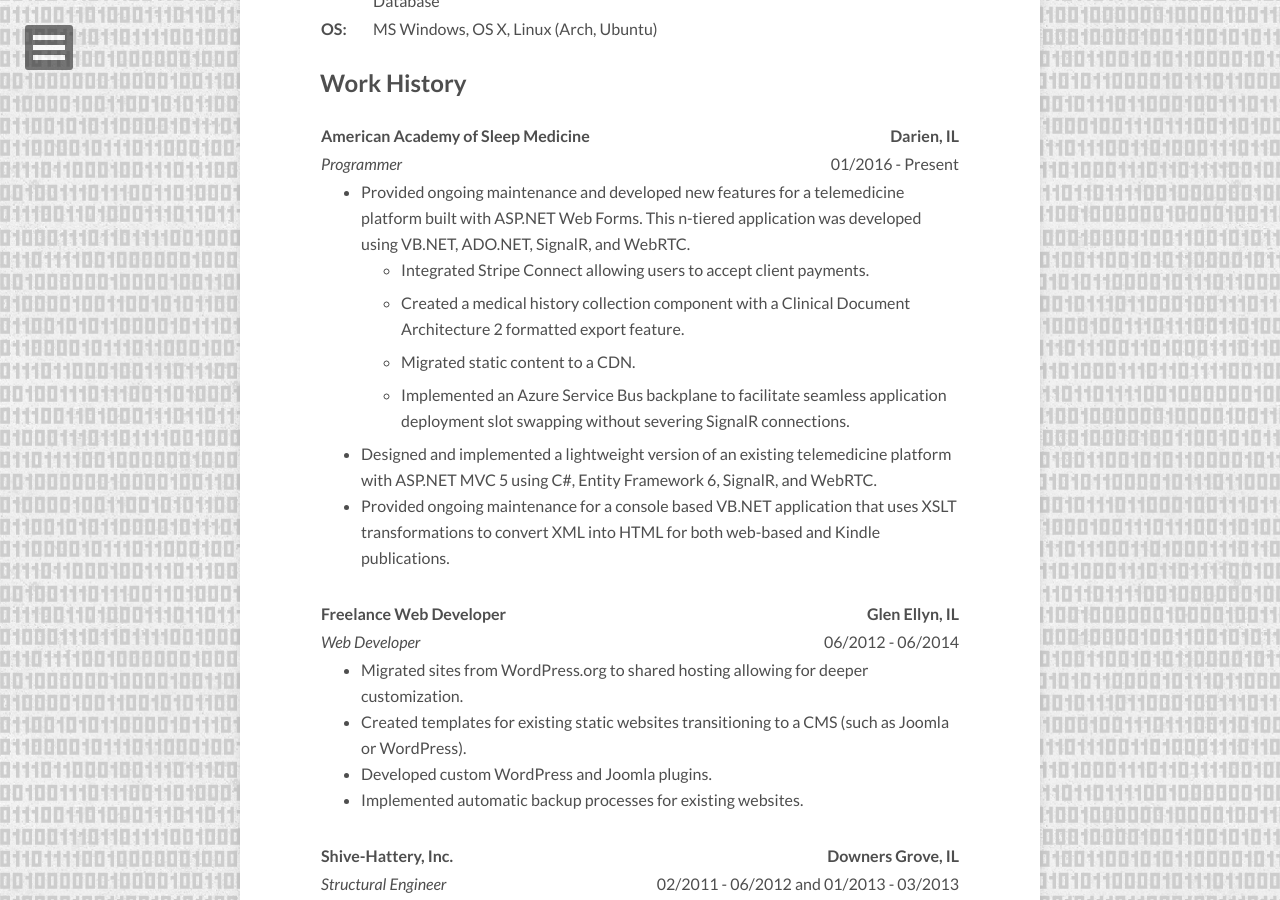
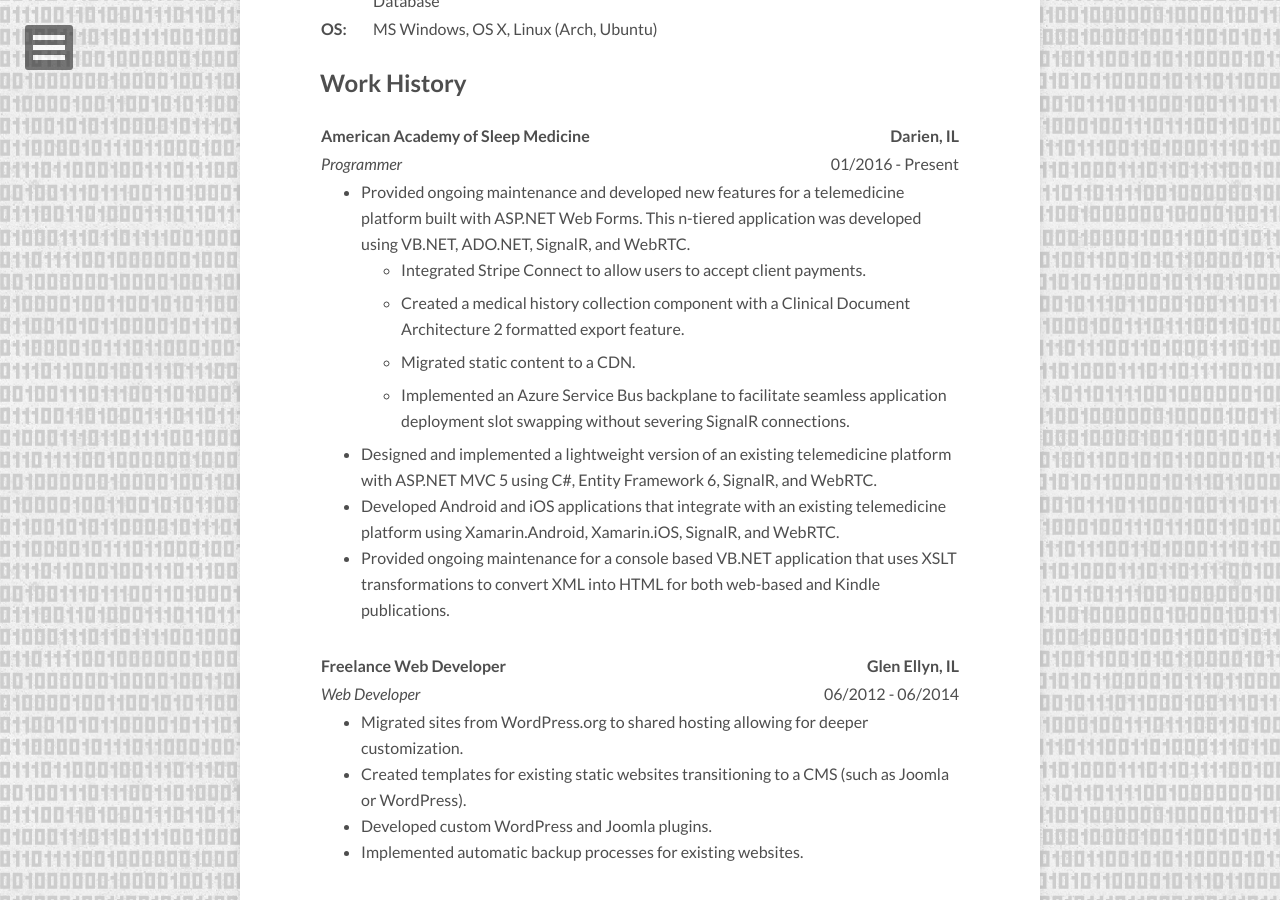
Before and after one commit to JacobMDavidson/JacobMDavidson.github.io, a Jekyll site: the page built from about/index.md, in a window 1280 px wide and 900 px high, scrolled down 975 px. Built offline with Jekyll 4.4.1, drawn with Linux system fonts in a browser that asks for light colours; nearby versions of some CDN libraries.

Commit message:
Update resume and about me page

```diff
--- a/about/index.md
+++ b/about/index.md
@@ -78,12 +78,13 @@
         <ul style="margin: 0px;">
           <li style="margin-bottom: 0px;">Provided ongoing maintenance and developed new features for a telemedicine platform built with ASP.NET Web Forms. This n-tiered application was developed using VB.NET, ADO.NET, SignalR, and WebRTC.</li>
           <ul>
-            <li>Integrated Stripe Connect allowing users to accept client payments.</li>
+            <li>Integrated Stripe Connect to allow users to accept client payments.</li>
             <li>Created a medical history collection component with a Clinical Document Architecture 2 formatted export feature.</li>
             <li>Migrated static content to a CDN.</li>
             <li>Implemented an Azure Service Bus backplane to facilitate seamless application deployment slot swapping without severing SignalR connections.</li>
           </ul>
           <li style="margin-bottom: 0px;">Designed and implemented a lightweight version of an existing telemedicine platform with ASP.NET MVC 5 using C#, Entity Framework 6, SignalR, and WebRTC.</li>
+          <li style="margin-bottom: 0px;">Developed Android and iOS applications that integrate with an existing telemedicine platform using Xamarin.Android, Xamarin.iOS, SignalR, and WebRTC.</li>
           <li style="margin-bottom: 0px;">Provided ongoing maintenance for a console based VB.NET application that uses XSLT transformations to convert XML into HTML for both web-based and Kindle publications.</li>
         </ul>
       </td>
```
Also changed, not shown: 1 other file.
